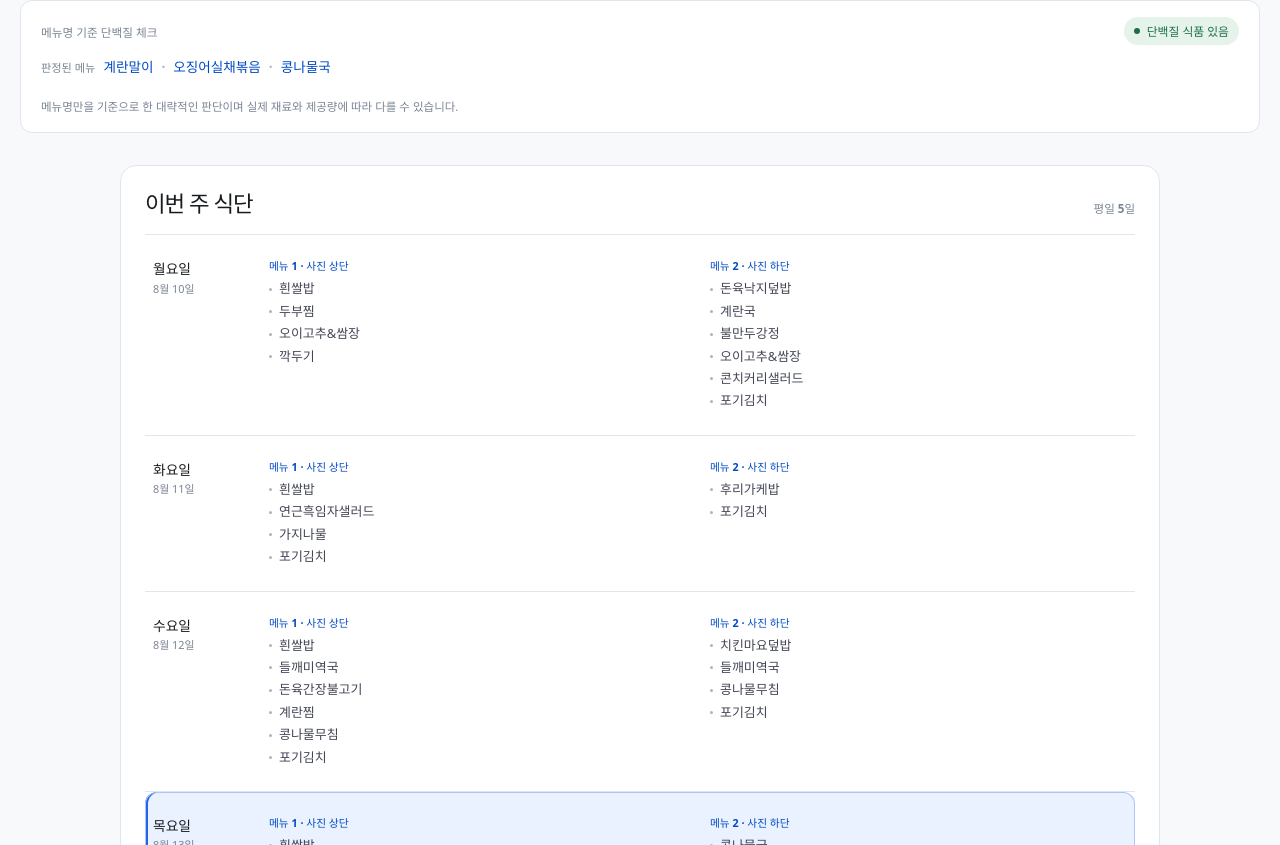
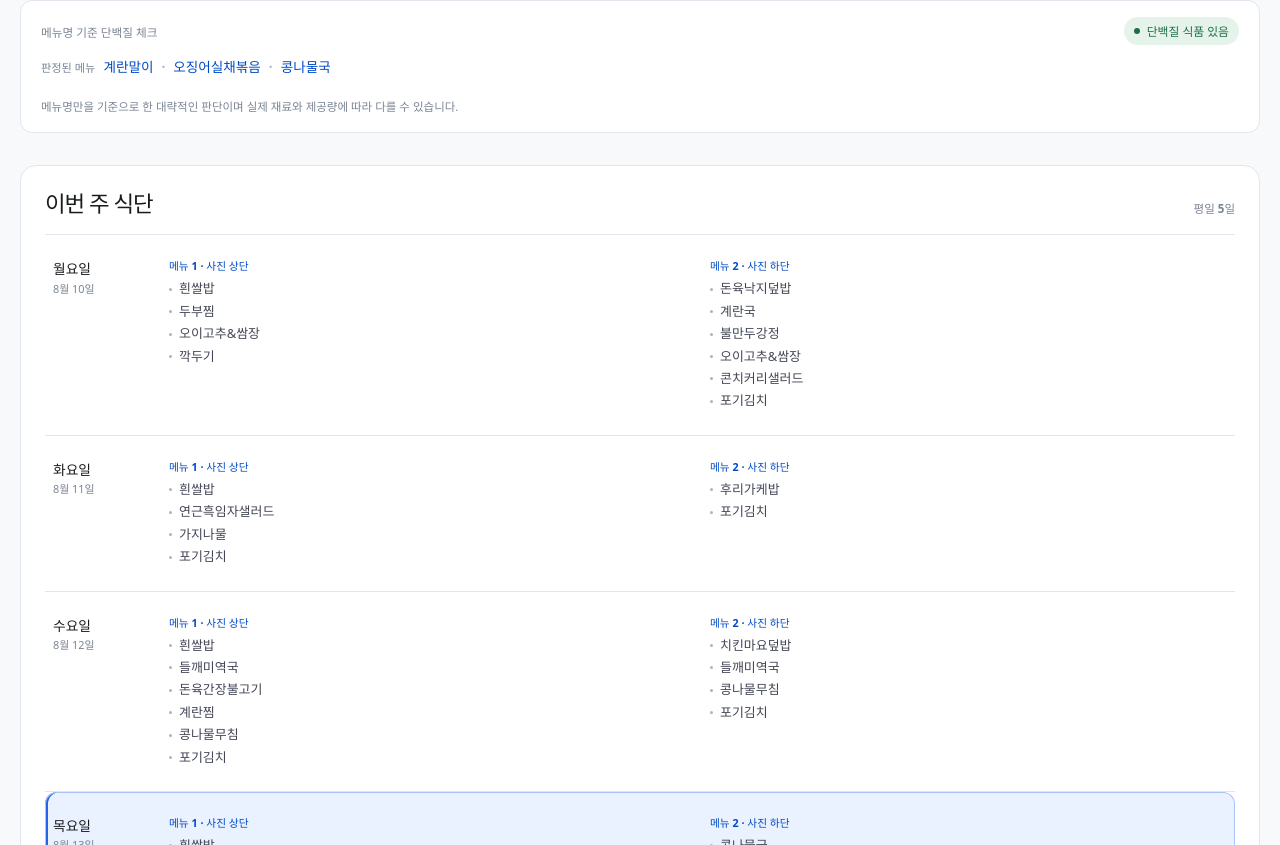
Before and after one commit to Shin-Dong-Jun/today-ssafy-meal, a React (Vite) app: page / in a window 1280 px wide. Shown: the part 635-1480 px from the top of the page. Built offline with nearby package versions, Linux system fonts and the light colour scheme.

Commit message:
fix: align meal section widths (#6)
Align the weekly meal section width with the section above across mobile and desktop breakpoints.

```diff
--- a/src/styles.css
+++ b/src/styles.css
@@ -938,6 +938,7 @@ h2 {
 
 .weekly-section {
   margin-top: var(--space-6);
+  margin-inline: calc(var(--space-5) * -1);
   padding: var(--space-6) var(--space-5);
   background: var(--color-surface);
   border-radius: var(--radius-lg);
@@ -1191,7 +1192,8 @@ button:focus-visible {
 }
 
 @media (min-width: 600px) {
-  .today-section {
+  .today-section,
+  .weekly-section {
     margin-inline: 0;
   }
 
@@ -1415,11 +1417,6 @@ button:focus-visible {
   }
 
   .weekly-section {
-    width: min(100%, 960px);
-    margin-inline: auto;
-  }
-
-  .weekly-section {
     margin-top: var(--space-8);
     padding: var(--space-6);
     border: 1px solid var(--color-line);
@@ -1449,10 +1446,6 @@ button:focus-visible {
 
   .today-menu-list li {
     font-size: 1rem;
-  }
-
-  .weekly-section {
-    width: min(100%, 1040px);
   }
 
   .meal-card {
```
